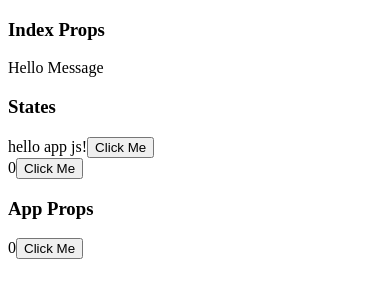
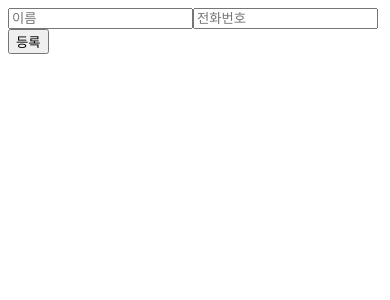
Before and after one commit to yslee9311/ReactWeb, a React (Create React App) app: page / in a window 390 px wide. Shown: the top 300 px of the page. Built offline with nearby package versions, Linux system fonts and the light colour scheme.

Commit message:
FEAT : form을 사용한 입력 페이지 구현
1. 이름과 전화번호 state로 관리
2. 버튼 기능 중 페이지 리로딩 방지
3. 자식 컴포넌트(PhoneForm)에서 부모 컴포넌트(App.js)의 함수 호출

```diff
--- a/src/index.js
+++ b/src/index.js
@@ -1,10 +1,12 @@
 import React from 'react';
 import ReactDOM from 'react-dom/client';
 import App from './App';
+import AppTutorial from './tutorial/App';
 
 const root = ReactDOM.createRoot(document.getElementById('root'));
 root.render(
   <React.StrictMode>
-    <App message={'Hello Message'}/>
+    {/* <App message={'Hello Message'}/> */}
+    <AppTutorial />
   </React.StrictMode>
 );
--- /dev/null
+++ b/src/tutorial/App.js
@@ -0,0 +1,20 @@
+import React, { Component } from 'react';
+import PhoneForm from './components/PhoneForm';
+
+class App extends Component {
+    handleCreate = (data) => {
+        console.log(data);
+    }
+
+    render() {
+        return (
+            <div>
+                <PhoneForm
+                    onCreate={this.handleCreate}
+                />
+            </div>
+        );
+    }
+}
+
+export default App;
--- /dev/null
+++ b/src/tutorial/components/PhoneForm.js
@@ -0,0 +1,50 @@
+import React, { Component } from 'react';
+
+class PhoneForm extends Component {
+    state = {
+        name: '',
+        phone: '',
+    }
+
+    handleChange = (e) => {
+        console.log('handleChange', e.target);
+        this.setState({
+            [e.target.name]: e.target.value
+        })
+    }
+
+    handleSubmit = (e) => {
+        // 페이지 리로딩 방지
+        e.preventDefault();
+        // 상태값을 onCreate 를 통하여 부모에게 전달
+        this.props.onCreate(this.state);
+        // 상태 초기화
+        this.setState({
+            name: '',
+            phone: ''
+        })
+    }
+
+    render() {
+        return (
+            <form onSubmit={this.handleSubmit}>
+                <input
+                    placeholder="이름"
+                    value={this.state.name}
+                    onChange={this.handleChange}
+                    name='name'
+                />
+                <input
+                    placeholder="전화번호"
+                    value={this.state.phone}
+                    onChange={this.handleChange}
+                    name='phone'
+                />
+                <button type="submit">등록</button>
+                <div>{this.state.name} {this.state.phone}</div>
+            </form>
+        );
+    }
+}
+
+export default PhoneForm;
```
